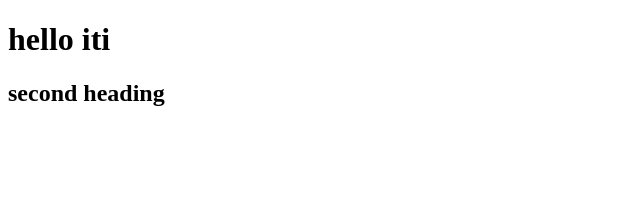
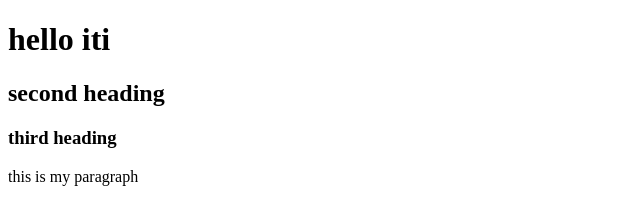
Before and after one commit to HazemL/ITI-Version-Control, a plain HTML site: page index.html in a window 1280 px wide. Shown: the whole page, without its empty margins (0-640 px from the left). Drawn offline with Linux system fonts and the light colour scheme.

Commit message:
Add section three at index.html

```diff
--- a/index.html
+++ b/index.html
@@ -10,6 +10,9 @@
 <body>
     <h1>hello iti</h1>
     <h2>second heading</h2>
+    <!-- Add section three -->
+    <h3>third heading</h3>
+    <p>this is my paragraph</p>
 </body>
 
 </html>
```
